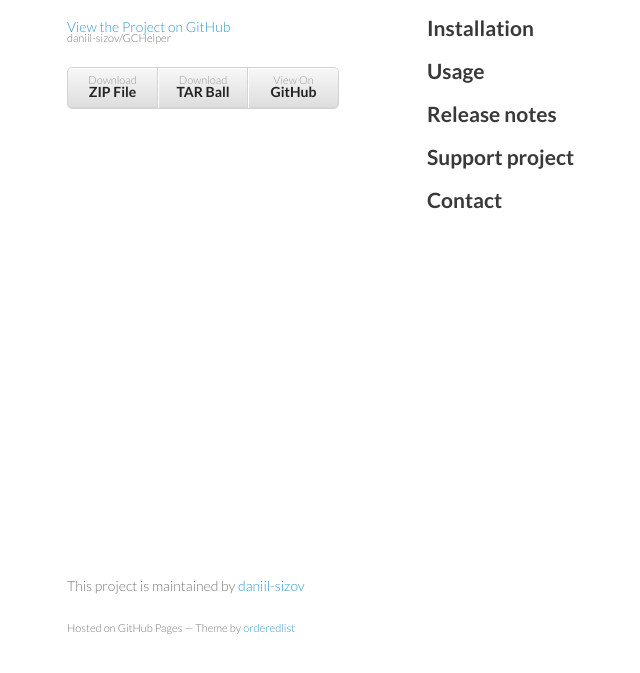
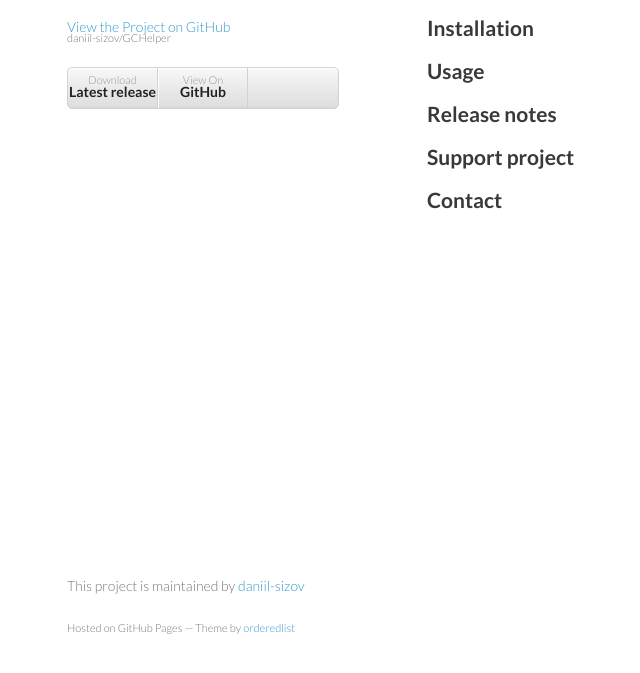
Before and after one commit to daniil-sizov/GCHelper, a plain HTML site: page index.html in a window 1280 px wide. Shown: the part 93-766 px from the top of the page, without its empty margins (143-783 px from the left). Drawn offline with Linux system fonts and the light colour scheme.

Commit message:
Update index.html

```diff
--- a/index.html
+++ b/index.html
@@ -22,8 +22,7 @@
 
 
         <ul>
-          <li><a href="https://github.com/daniil-sizov/GCHelper/zipball/master">Download <strong>ZIP File</strong></a></li>
-          <li><a href="https://github.com/daniil-sizov/GCHelper/tarball/master">Download <strong>TAR Ball</strong></a></li>
+          <li><a href="https://github.com/daniil-sizov/GCHelper/tarball/master">Download <strong>Latest release</strong></a></li>
           <li><a href="https://github.com/daniil-sizov/GCHelper">View On <strong>GitHub</strong></a></li>
         </ul>
       </header>
```
